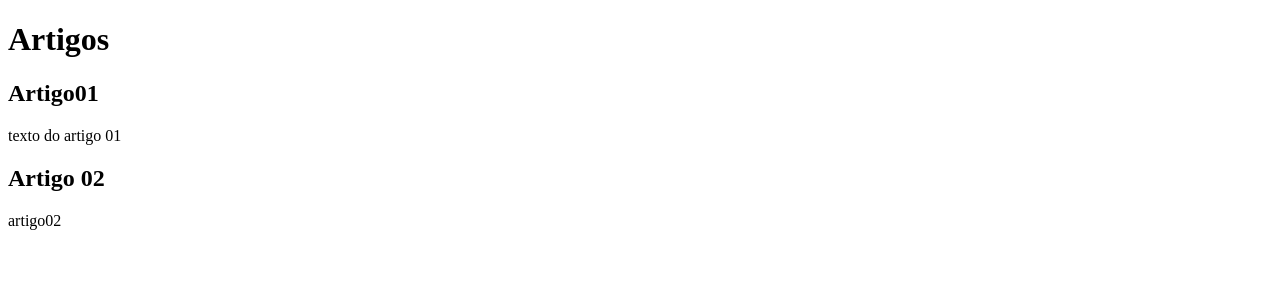
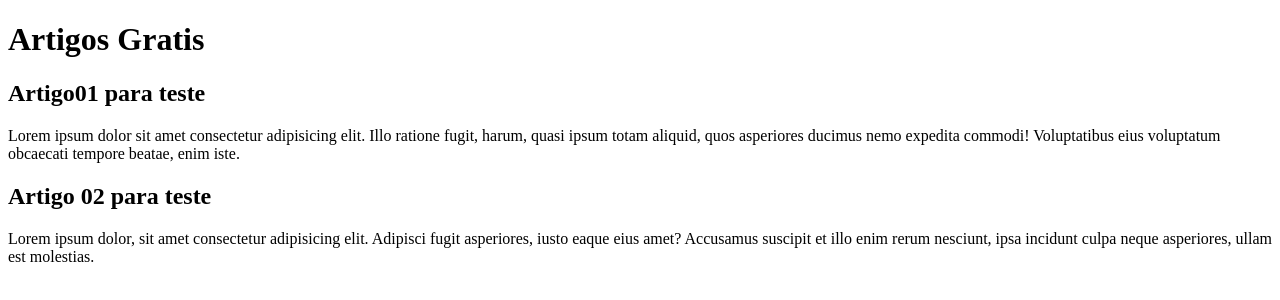
Before and after one commit to JothaSky/Prjojeto-site, a plain HTML site: page index.html in a window 1280 px wide. Drawn offline with Linux system fonts and the light colour scheme.

Commit message:
inicio do conteudo

```diff
--- a/index.html
+++ b/index.html
@@ -9,16 +9,16 @@
 <body>
     <main>
         <header>
-            <h1>Artigos</h1>
+            <h1>Artigos Gratis</h1>
         </header>
             <container class="artigo01">
-                <h2>Artigo01</h2>
-                <p>texto do artigo 01</p>
+                <h2>Artigo01 para teste</h2>
+                <p>Lorem ipsum dolor sit amet consectetur adipisicing elit. Illo ratione fugit, harum, quasi ipsum totam aliquid, quos asperiores ducimus nemo expedita commodi! Voluptatibus eius voluptatum obcaecati tempore beatae, enim iste.</p>
             </container>
 
             <container class="artigo02">
-                <h2>Artigo 02</h2>
-                <p>artigo02</p>
+                <h2>Artigo 02 para teste</h2>
+                <p>Lorem ipsum dolor, sit amet consectetur adipisicing elit. Adipisci fugit asperiores, iusto eaque eius amet? Accusamus suscipit et illo enim rerum nesciunt, ipsa incidunt culpa neque asperiores, ullam est molestias.</p>
             </container>
 
 
```
